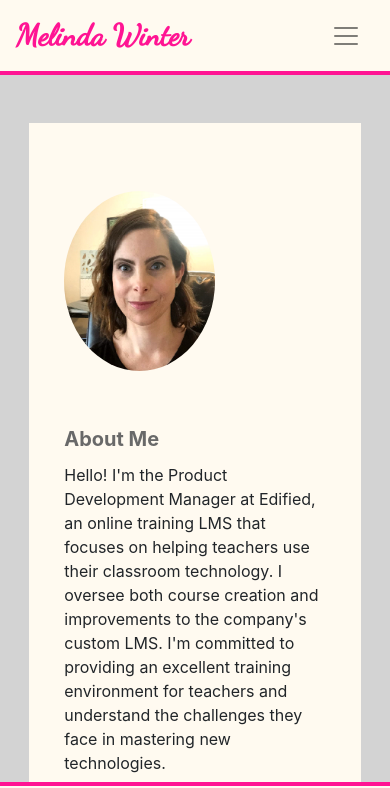
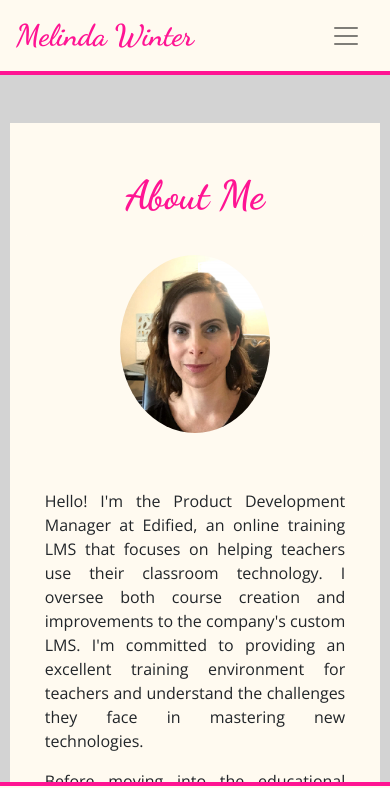
Before and after one commit to melindawinter/portfolio, a plain HTML site: page index.html in a window 390 px wide. Shown: the top 788 px of the page. Drawn offline with nearby package versions, Linux system fonts and the light colour scheme.

Commit message:
improving text and spacing

```diff
--- a/assets/css/style.css
+++ b/assets/css/style.css
@@ -39,19 +39,29 @@ body {
   background-color: floralwhite;
 }
 
-.card-title {
-  color: dimgray;
+.title {
+  color: deeppink;
+  font-family: "Dancing Script", cursive;
   font-weight: bolder;
 }
 
 .card-text {
   font-size: 16px;
+  font-family: "Open Sans", sans-serif;
+  font-weight: 400;
 }
 
 /* On screens that are 600px wide or less, make the columns stack on top of each other instead of next to each other */
-@media screen and (max-width: 800px) {
+@media screen and (max-width: 576px) {
   .container {
-    width: 85%;
+    width: 95%;
+  }
+  .card-text {
+    text-align: justify;
+  }
+  #bio-image {
+    height: auto;
+    width: 150px;
   }
 }
 
--- a/index.html
+++ b/index.html
@@ -13,9 +13,9 @@
       integrity="sha384-Vkoo8x4CGsO3+Hhxv8T/Q5PaXtkKtu6ug5TOeNV6gBiFeWPGFN9MuhOf23Q9Ifjh"
       crossorigin="anonymous"
     />
-    <!-- Google cursive font -->
+    <!-- Google fonts -->
     <link
-      href="https://fonts.googleapis.com/css2?family=Dancing+Script:wght@500&display=swap"
+      href="https://fonts.googleapis.com/css2?family=Dancing+Script:wght@700&family=Open+Sans:wght@400&display=swap"
       rel="stylesheet"
     />
     <!-- My custom CSS -->
@@ -66,11 +66,12 @@
 
     <!-- Begin bio pic and text -->
     <main class="container" style="background-color: floralwhite;">
-      <div class="row py-5">
+      <h1 class="text-center pt-5 title">About Me</h1>
+      <div class="row py-2">
         <!-- Begin image card -->
-        <figure class="col-8 col-md-4">
-          <div class="card border-0">
-            <div class="card-body">
+        <figure class="col-sm-8 col-md-4">
+          <div class="card border-0" style="background-color: floralwhite;">
+            <div class="card-body mx-auto">
               <img
                 id="bio-image"
                 class="card-img img-fluid"
@@ -82,10 +83,9 @@
           </div>
         </figure>
         <!-- Begin bio card -->
-        <section class="col-12 col-md-8">
+        <section class="col-sm-12 col-md-8">
           <div class="card border-0">
             <div class="card-body">
-              <h5 class="card-title">About Me</h5>
               <p class="card-text">
                 Hello! I'm the Product Development Manager at Edified, an online
                 training LMS that focuses on helping teachers use their
```
